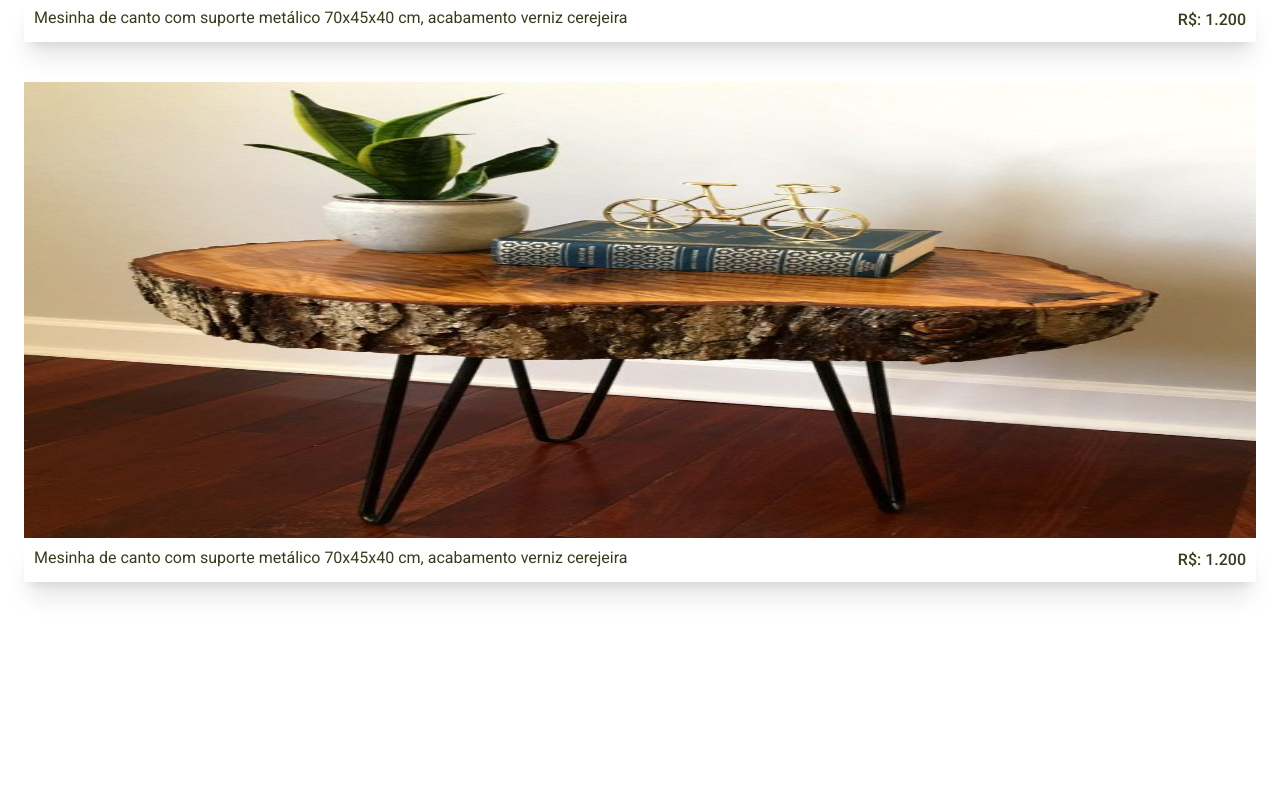
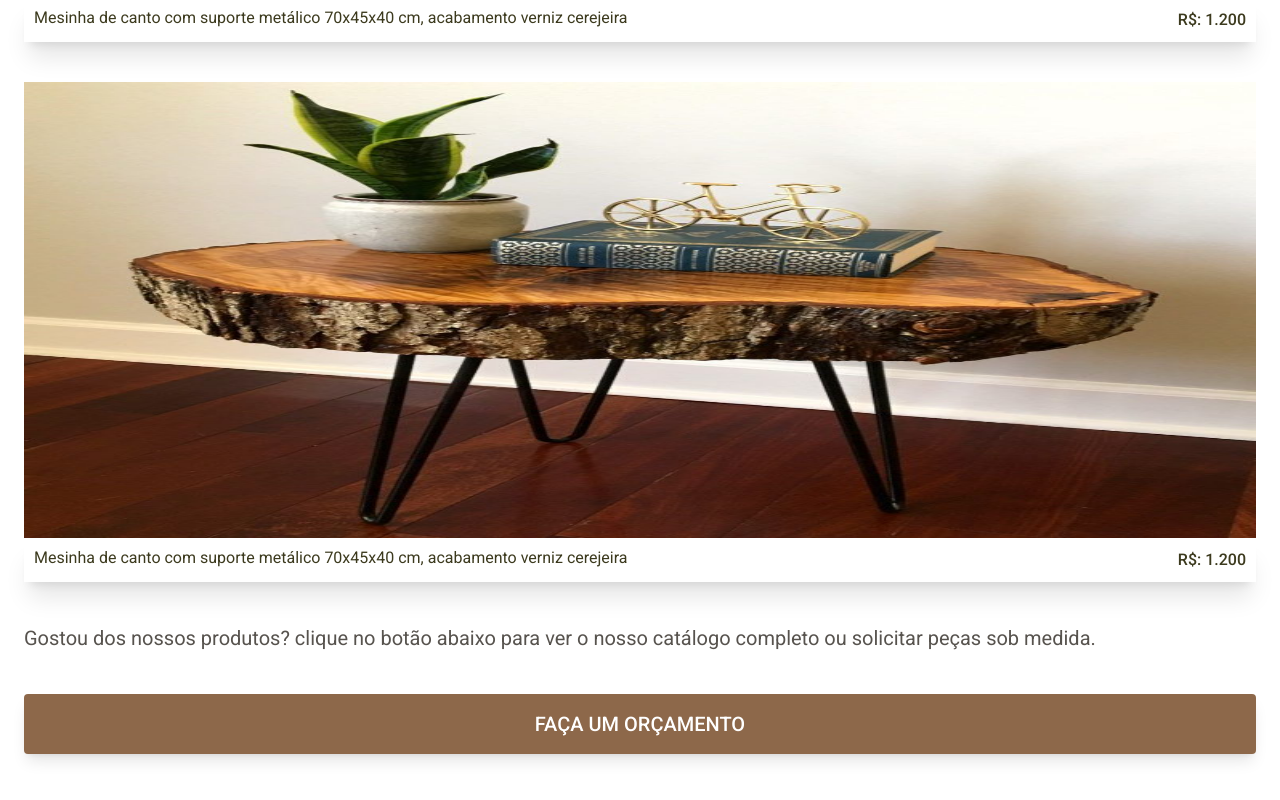
Before and after one commit to matheusmfl/tabua-gaucha, a Next.js app: page / in a window 1280 px wide. Shown: the part 3722-4522 px from the top of the page. Before the commit the page ends 4384 px from the top, so only its background shows below. Built offline with nearby package versions, Linux system fonts and the light colour scheme.

Commit message:
Ending Section Product

```diff
--- a/src/app/components/SectionProdutos.tsx
+++ b/src/app/components/SectionProdutos.tsx
@@ -21,6 +21,20 @@ export function SectionProdutos() {
         <ProductCard />
       </div>
 
+      {/* Textos */}
+      <div>
+        <h3 className="font-roboto text-xl font-normal leading-[32px] text-stone-600 pr-[2px]">
+          Gostou dos nossos produtos? clique no botão abaixo para ver o nosso catálogo completo ou solicitar peças sob medida.
+        </h3>
+      </div>
+
+      {/* botão */}
+      <div>
+        <button className="rounded-[4px] w-full bg-[#8D684A] py-4 shadow-lg text-center text-white font-roboto text-xl font-medium uppercase">
+          faça um orçamento
+        </button>
+      </div>
+
     </section>
   )
 }
```
